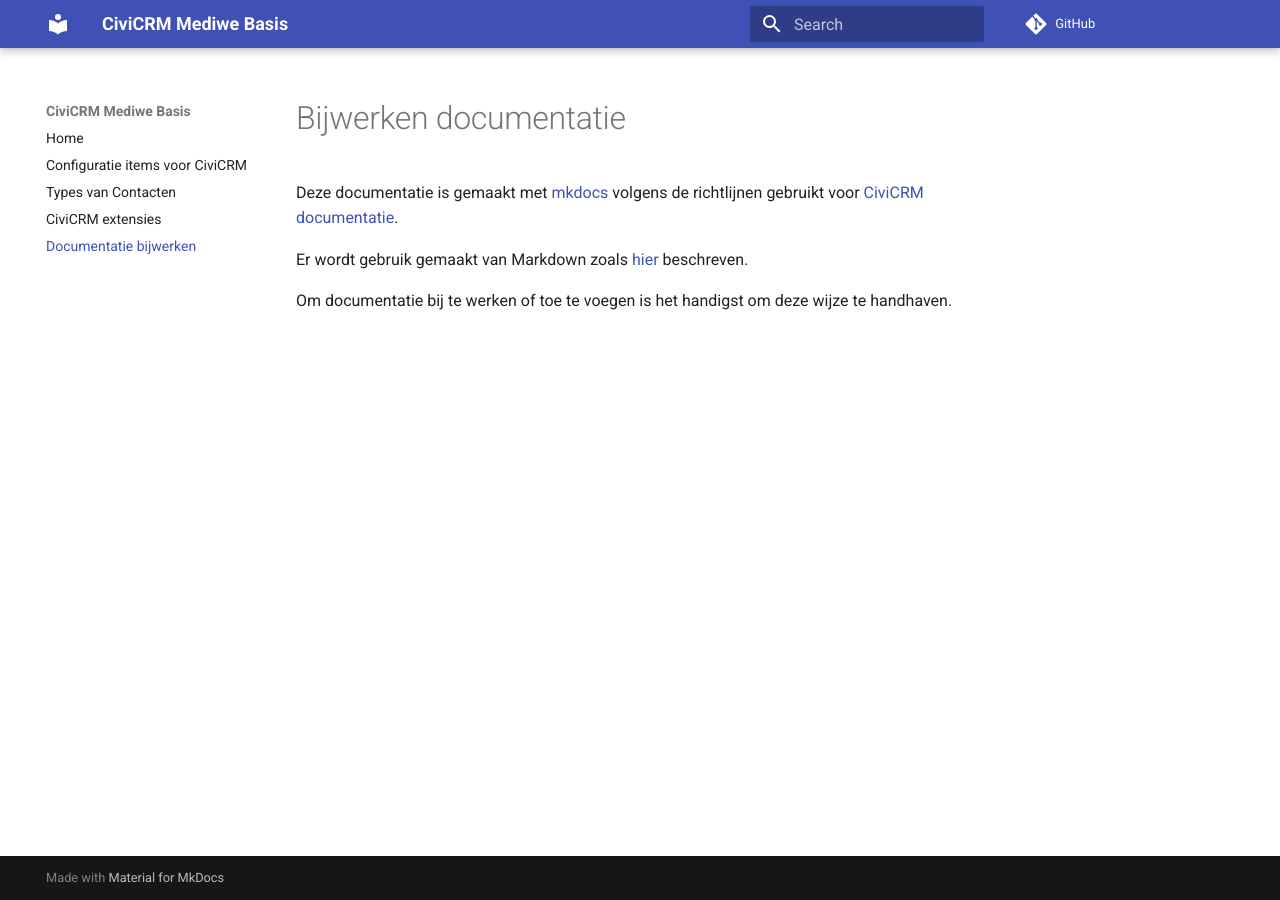
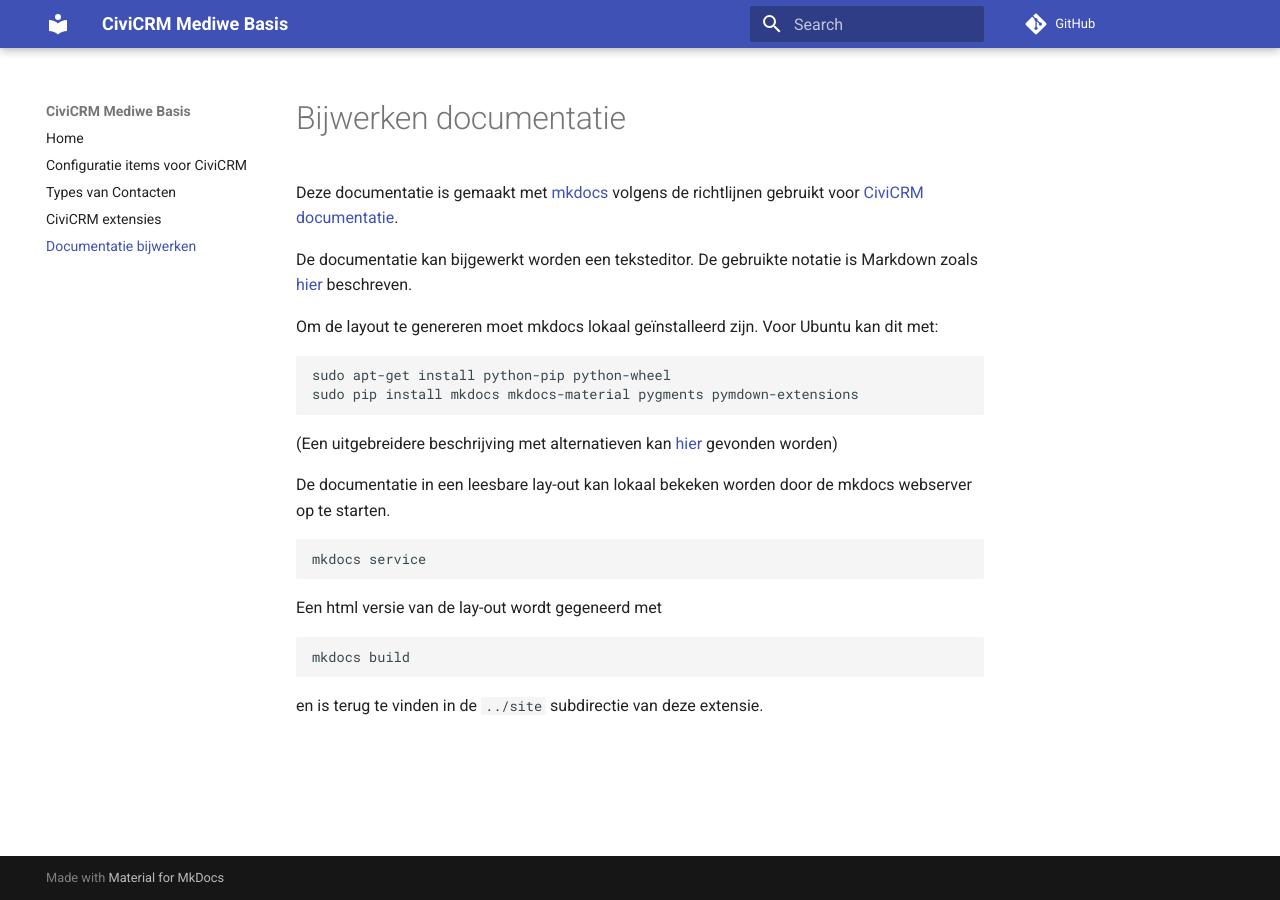
Before and after one commit to CiviCooP/be.mediwe.basis, an MkDocs documentation site: the page built from docs/documentatie.md, in a window 1280 px wide. Built offline with MkDocs 1.6.1 and Material for MkDocs 9.7.7, drawn with Linux system fonts in a browser that asks for light colours; comment, search, counter and statistics services are not loaded; old or Windows-style settings are respelled for this version of MkDocs.

Commit message:
Installatie van toevoegen aan documentatie

````diff
--- a/docs/documentatie.md
+++ b/docs/documentatie.md
@@ -2,6 +2,27 @@
 
 Deze documentatie is gemaakt met [mkdocs](http://www.mkdocs.org/) volgens de richtlijnen gebruikt voor [CiviCRM documentatie](https://docs.civicrm.org/dev/en/latest/documentation/#mkdocs).
 
-Er wordt gebruik gemaakt van Markdown zoals [hier](https://docs.civicrm.org/dev/en/latest/documentation/markdown/) beschreven.
+De documentatie kan bijgewerkt worden een teksteditor. De gebruikte notatie is Markdown zoals [hier](https://docs.civicrm.org/dev/en/latest/documentation/markdown/) beschreven.
 
-Om documentatie bij te werken of toe te voegen is het handigst om deze wijze te handhaven.
+Om de layout te genereren moet mkdocs lokaal geïnstalleerd zijn. Voor Ubuntu kan dit met:
+
+```
+sudo apt-get install python-pip python-wheel
+sudo pip install mkdocs mkdocs-material pygments pymdown-extensions
+```
+
+(Een uitgebreidere beschrijving met alternatieven kan [hier](https://docs.civicrm.org/dev/en/latest/documentation/#mkdocs) gevonden worden)
+
+De documentatie in een leesbare lay-out kan lokaal bekeken worden door de mkdocs webserver op te starten.
+
+```
+mkdocs service
+```
+
+Een html versie van de lay-out wordt gegeneerd met
+
+```
+mkdocs build
+```
+
+en is terug te vinden in de `../site` subdirectie van deze extensie.
````
